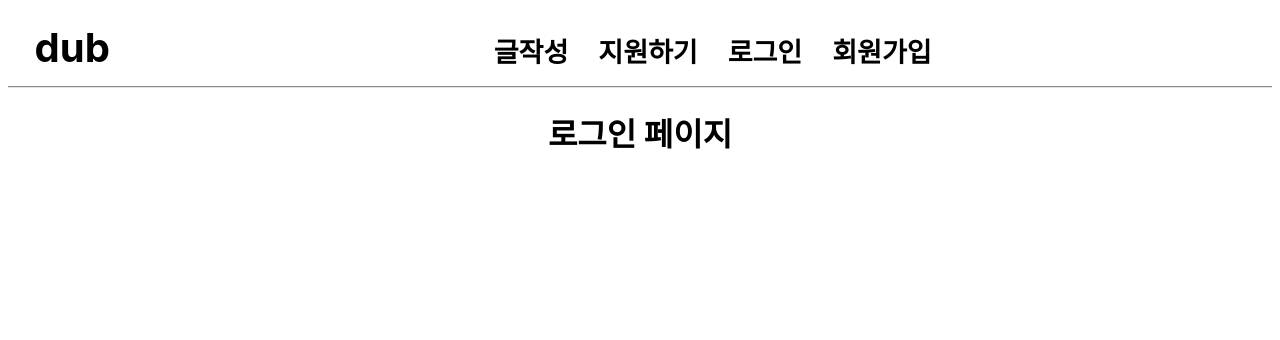
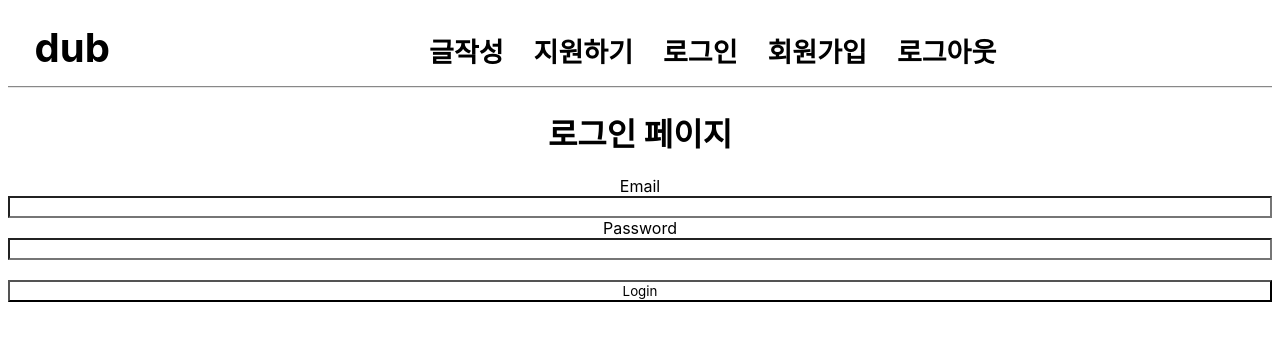
Before and after one commit to Likelion-Kwangwoon/dub_club_wanted, a React (Create React App) app in the folder dub/: page /loginpage in a window 1280 px wide. Shown: the top 340 px of the page. Built offline with nearby package versions, Linux system fonts and the light colour scheme; a web font is replaced by a local one.

Commit message:
feat: login

```diff
--- a/dub/src/components/loginPage/loginPage.jsx
+++ b/dub/src/components/loginPage/loginPage.jsx
@@ -1,58 +1,60 @@
 import React from 'react';
-// import { useState } from 'react';
-// import { useDispatch } from 'react-redux';
+import { useNavigate } from 'react-router';
+import { useState } from 'react';
+import { useDispatch } from 'react-redux';
+import axios from 'axios';
 // import LoginUser from '../../redux/_actions/action';
 import './loginPage.scss';
+import { url } from '../../Url';
+import { logIn } from '../../redux/store';
 
-// function LoginPage(props) {
-//   const [Email, setEmail] = useState("");
-//   const [Password, setPassword] = useState("");
+function LoginPage() {
+  const [Email, setEmail] = useState("");
+  const [Password, setPassword] = useState("");
+  const navigate = useNavigate();
+  const dispatch = useDispatch();
 
-//   const dispatch = useDispatch();
+  const onEmailHandler = (event) => {
+      setEmail(event.currentTarget.value);
+  }
+  const onPasswordHandler = (event) => {
+      setPassword(event.currentTarget.value);
+  }
 
-//   const onEmailHandler = (event) => {
-//       setEmail(event.currentTarget.value);
-//   }
-//   const onPasswordHandler = (event) => {
-//       setPassword(event.currentTarget.value);
-//   }
-//   const onSubmitHandler = (event) => {
-//     event.preventDefault();
-//     console.log('Eamil', Email);
-//     console.log('Password', Password);
-//     let body = {
-//       email: Email,
-//       password: Password
-//     }
-//     dispatch(LoginUser(body))
-//       .then(response => {
-//         if(response.payload.loginSuccess) {
-//             props.history.push('/') // 페이지 이동을 해줄 때
-//         } else {
-//             alert('아이디 혹은 비밀번호 오류입니다. 다시 입력해주세요.');
-//         }
-//       })
-//   }
-//   return (
-//     <div style={{
-//       display: 'flex', justifyContent: 'center', alignItems: 'center', width: '100%', height: '100vh'
-//     }}>
-//       <form style={{display: 'flex', flexDirection: 'column'}}
-//         onSubmit={onSubmitHandler}
-//       >
-//         <label>Email</label>
-//         <input type="email" value={Email} onChange={onEmailHandler} />
-//         <label>Password</label>
-//         <input type="password" value={Password} onChange={onPasswordHandler} />
-//         <br />
-//         <button type="submit">Login</button>
-//       </form>
-//     </div>
-//   )
-// }
-function LoginPage() {
+  const onSubmitHandler = async (event) => {
+    event.preventDefault();
+    console.log('Eamil', Email);
+    console.log('Password', Password);
+    let body = {
+      email: Email,
+      password: Password
+    }
+    try{
+      await axios.post(
+        `${url}/app/member/sign-in`,
+        body
+      ).then(response => {
+        console.log(response.data.result)
+        dispatch(logIn(response.data.result));
+        navigate("/")
+      });
+    } catch (e) {
+      console.log(e);
+    }
+  }
   return(
-    <h1>로그인 페이지</h1>
+    <div>
+      <h1>로그인 페이지</h1>
+      <form style={{display: 'flex', flexDirection: 'column'}}
+        onSubmit={onSubmitHandler}>
+        <label>Email</label>
+        <input type="email" value={Email} onChange={onEmailHandler} />
+        <label>Password</label>
+        <input type="password" value={Password} onChange={onPasswordHandler} />
+        <br />
+        <button type="submit">Login</button>
+      </form>
+    </div>
   )
 }
 
--- a/dub/src/components/main/clubList.jsx
+++ b/dub/src/components/main/clubList.jsx
@@ -13,7 +13,6 @@ function ClubList() {
       await axios.get(
         `${url}/app/post/getAll`
       ).then(response => {
-        console.log(response.data)
         setClubs(response.data.result)
       })
     }
--- a/dub/src/components/navigation/topBar.jsx
+++ b/dub/src/components/navigation/topBar.jsx
@@ -1,9 +1,11 @@
 import React from 'react';
 import { useNavigate } from 'react-router-dom';
+import { useDispatch } from 'react-redux';
+import { logOut } from '../../redux/store';
 import './topBar.scss';
 function TopBar() {
   const navigate = useNavigate();
-
+  const dispatch = useDispatch();
   const gotoMain = () => {
     navigate("/");
   }
@@ -16,7 +18,10 @@ function TopBar() {
   const gotoRegister = () => {
     navigate("/registerpage");
   }
-
+  const gotoLogOut = () => {
+    dispatch(logOut([]))
+    navigate("/")
+  }
   return(
     <header>
       <span onClick={gotoMain} style={{  fontSize:'40px' , marginLeft:'20px', display: 'inline-block' }}>dub</span>
@@ -26,6 +31,7 @@ function TopBar() {
         <span className='menu'>지원하기</span>
         <span className='menu' onClick={gotoLogin}>로그인</span>
         <span className='menu' onClick={gotoRegister}>회원가입</span>
+        <span className='menu' onClick={gotoLogOut}>로그아웃</span>
       </nav>
       </ul>
     </header>
--- a/dub/src/index.js
+++ b/dub/src/index.js
@@ -2,16 +2,18 @@ import React from 'react';
 import ReactDOM from 'react-dom/client';
 import './index.scss';
 import App from './App';
-import reportWebVitals from './reportWebVitals';
+import { Provider } from 'react-redux';
+import store from './redux/store';
 
 const root = ReactDOM.createRoot(document.getElementById('root'));
 root.render(
   <React.StrictMode>
-    <App />
+    <Provider store={store}>
+      <App />
+    </Provider>
   </React.StrictMode>
 );
 
 // If you want to start measuring performance in your app, pass a function
 // to log results (for example: reportWebVitals(console.log))
 // or send to an analytics endpoint. Learn more: https://bit.ly/CRA-vitals
-reportWebVitals();
--- a/dub/src/redux/_actions/types.js
+++ /dev/null
@@ -1 +0,0 @@
-export const LOGIN_USER = "login_user";
--- /dev/null
+++ b/dub/src/redux/store.js
@@ -0,0 +1,20 @@
+import { configureStore, createAction, createReducer } from "@reduxjs/toolkit";
+
+export const logIn = createAction("LOGIN");
+export const logOut = createAction("LOGOUT");
+
+
+const reducer = createReducer([], {
+  [logIn]: (state, action) => {
+    state += action.payload
+    console.log(state)
+  },
+  [logOut]: (state, action) => {
+    console.log(state);
+    state = action.payload
+    console.log(state);
+  }
+});
+
+const store = configureStore({ reducer });
+export default store;
```
Also changed, not shown: dub/src/redux/_actions/action.js (deleted, +0 -15 lines), dub/src/redux/reducers/reducer.js (deleted, +0 -12 lines).
